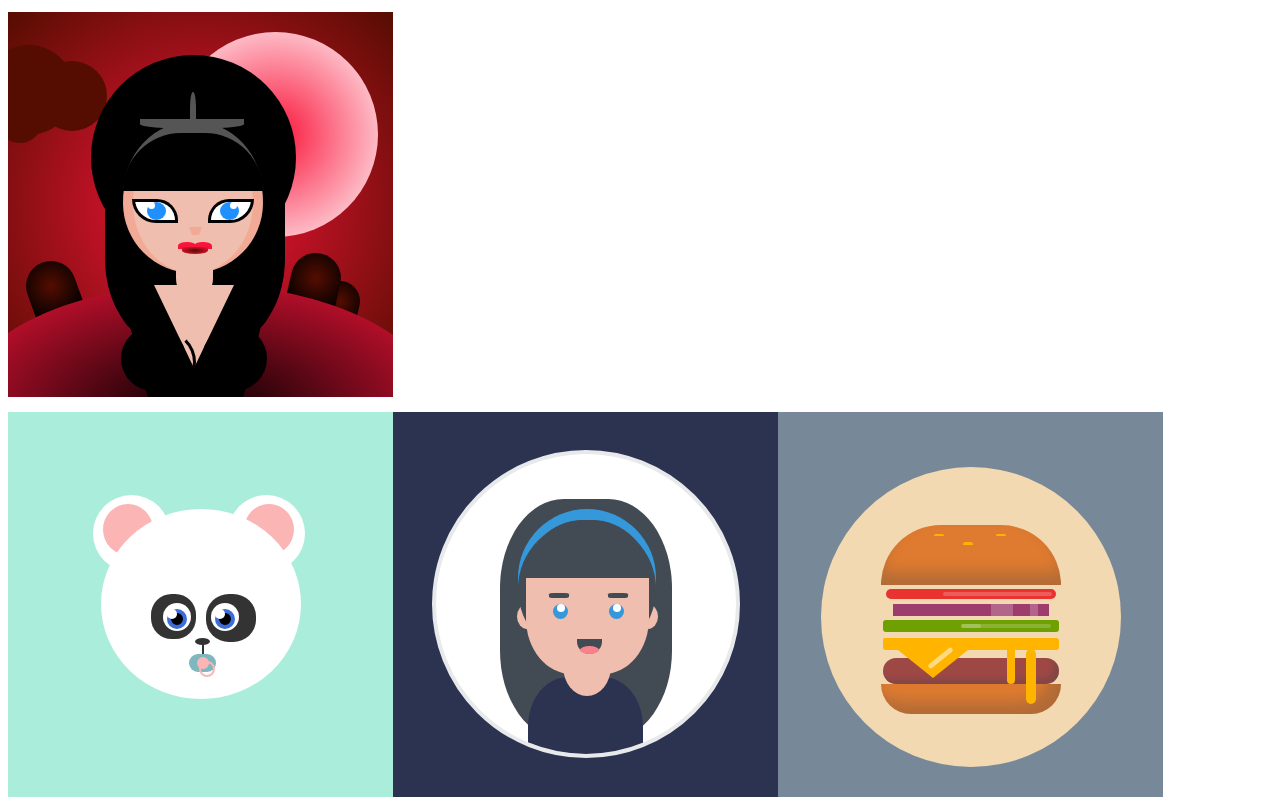
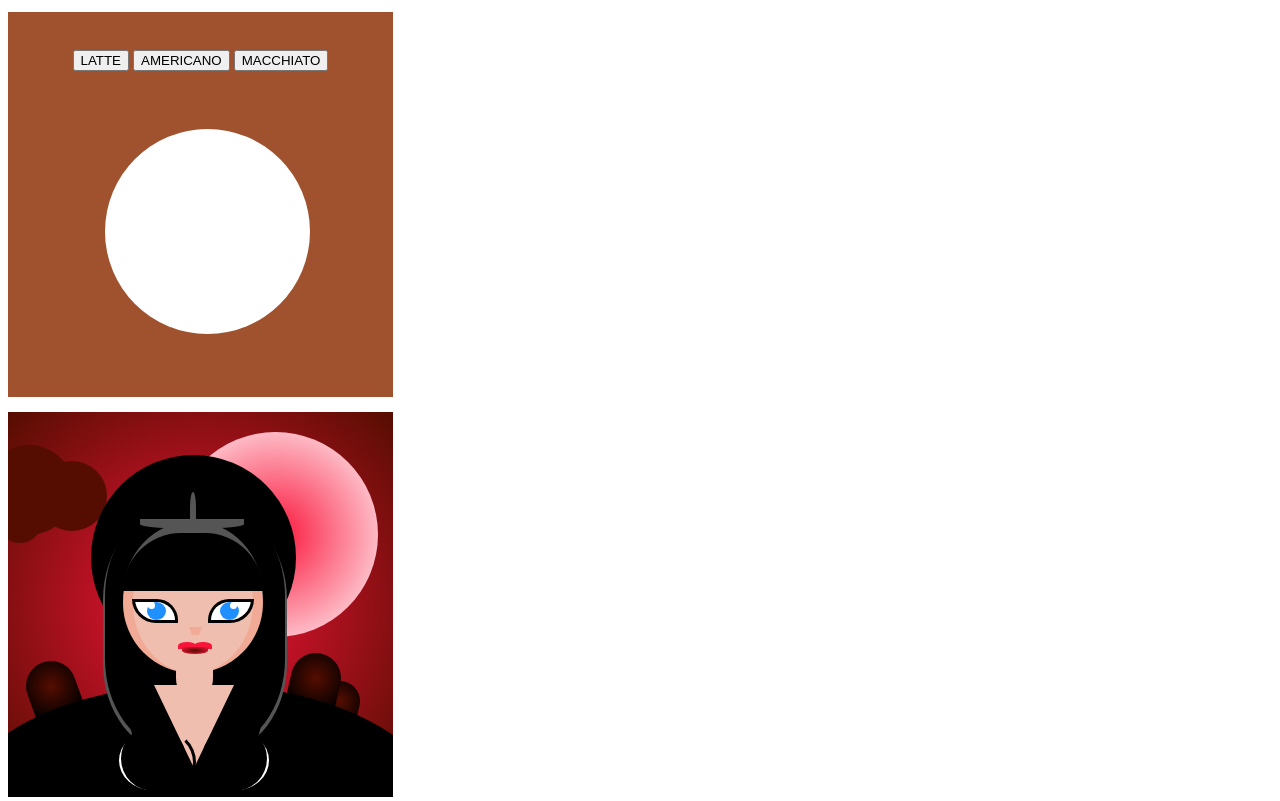
Before and after one commit to margamb/css-drawings, a plain HTML site: page index.html in a window 1280 px wide. Shown: the part 183-984 px from the top of the page. Drawn offline with nearby package versions, Linux system fonts and the light colour scheme.

Commit message:
Start coffee illustration and jquery button

```diff
--- a/index.html
+++ b/index.html
@@ -15,6 +15,19 @@
     </div>
 
     <div class="conteiner">
+        <div class="coffee">
+            <div class="choices">
+                <button class="latte">LATTE</button>
+                <button class="americano">AMERICANO</button>
+                <button class="macchiato">MACCHIATO</button>
+            </div>
+            <div class="fluid"></div>
+
+        </div>
+
+    </div>
+
+    <div class="conteiner">
         <div class="elvira">
             <div class="moon"></div>
             <div class="tomb1"></div>
@@ -27,6 +40,7 @@
             </div>
             <div class="floor"></div>
             <div class="hair-elvira"></div>
+            <div class="hair-back-light-elvira"></div>
             <div class="hair-back-elvira"></div>
             <div class="hair-light-elvira"></div>
             <div class="hair1-light-elvira"></div>
@@ -50,6 +64,8 @@
             <div class="body-elvira"></div>
             <div class="neckline-elvira"></div>
             <div class="neckline1-elvira"></div>
+            <div class="boom-light-right"></div>
+            <div class="boom-light-left"></div>
             <div class="boom-right"></div>
             <div class="boom-left"></div>
 
@@ -144,5 +160,9 @@
         <div class="forms"></div>
 
     </div>
-
-            </body>
+  <script
+  src="https://code.jquery.com/jquery-3.3.1.min.js"
+  integrity="sha256-FgpCb/KJQlLNfOu91ta32o/NMZxltwRo8QtmkMRdAu8="
+  crossorigin="anonymous"></script>
+  <script src='./main.js'></script>
+</body>
--- /dev/null
+++ b/main.js
@@ -0,0 +1,15 @@
+$(document).ready(() => {
+
+    $(".latte").on("click", () => {
+        $(".fluid").css("background", " #C3B299");
+    });
+
+    $(".americano").on("click", () => {
+        $(".fluid").css("background", "#685044");
+    });
+
+    $(".macchiato").on("click", () => {
+        $(".fluid").css("background", "#FC9E4F");
+    });
+
+});
--- a/styles.css
+++ b/styles.css
@@ -15,6 +15,35 @@ img{
     padding-top: 2%;
     cursor: pointer;
 }
+
+/*coffee*/
+
+.coffee{
+    width: 385px;
+    height: 385px;
+    margin-top: 15px;
+    background: #A0512D;
+    position: relative;
+    overflow: hidden;
+}
+
+.choices{
+    text-align: center;
+    padding-top: 10%;
+}
+
+
+.fluid{
+    position: absolute;
+    width: 205px;
+    height: 205px;
+    background: white;
+    border-radius: 100%;
+    top: 117px;
+    left: 97px;
+}
+
+
 
 /*elvira*/
 
@@ -106,7 +135,7 @@ img{
     position: absolute;
     width: 484px;
     height: 254px;
-    background: radial-gradient(#000, #fa143a);
+    background: #000;
     border-radius: 100%;
     top: 272px;
     left: -51px;
@@ -299,6 +328,16 @@ img{
     border-radius: 37%;
 }
 
+.hair-back-light-elvira {
+    position: absolute;
+    top: 99px;
+    left: 95px;
+    width: 184px;
+    height: 241px;
+    background: #555;
+    border-radius: 37%;
+}
+
 .neck-elvira{
     position: absolute;
     width: 37px;
@@ -353,6 +392,16 @@ img{
     border-radius: 100%;
 }
 
+.boom-light-right{
+    position: absolute;
+    top: 319px;
+    left: 111px;
+    width: 65px;
+    height: 59px;
+    background: white;
+    border-radius: 100%;
+}
+
 .boom-left{
     position: absolute;
     top: 314px;
@@ -360,6 +409,16 @@ img{
     width: 65px;
     height: 65px;
     background: #000;
+    border-radius: 100%;
+}
+
+.boom-light-left{
+    position: absolute;
+    top: 319px;
+    left: 196px;
+    width: 65px;
+    height: 59px;
+    background: white;
     border-radius: 100%;
 }
 
```
